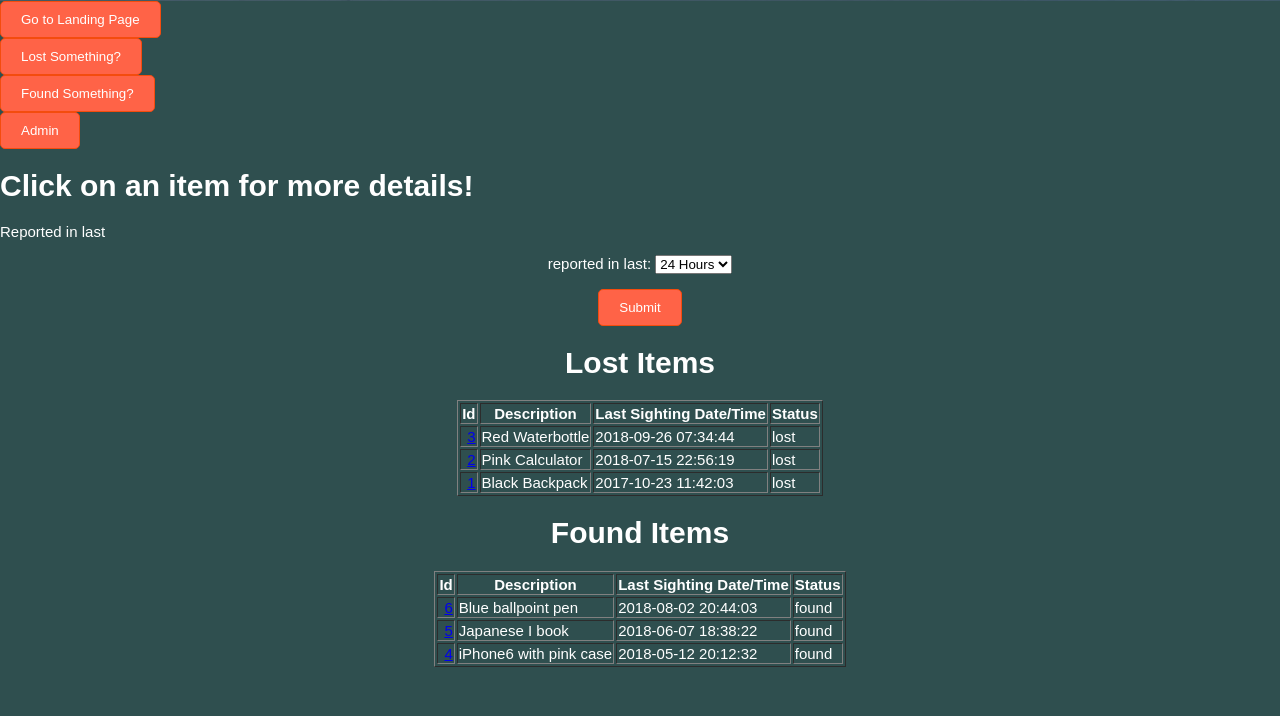
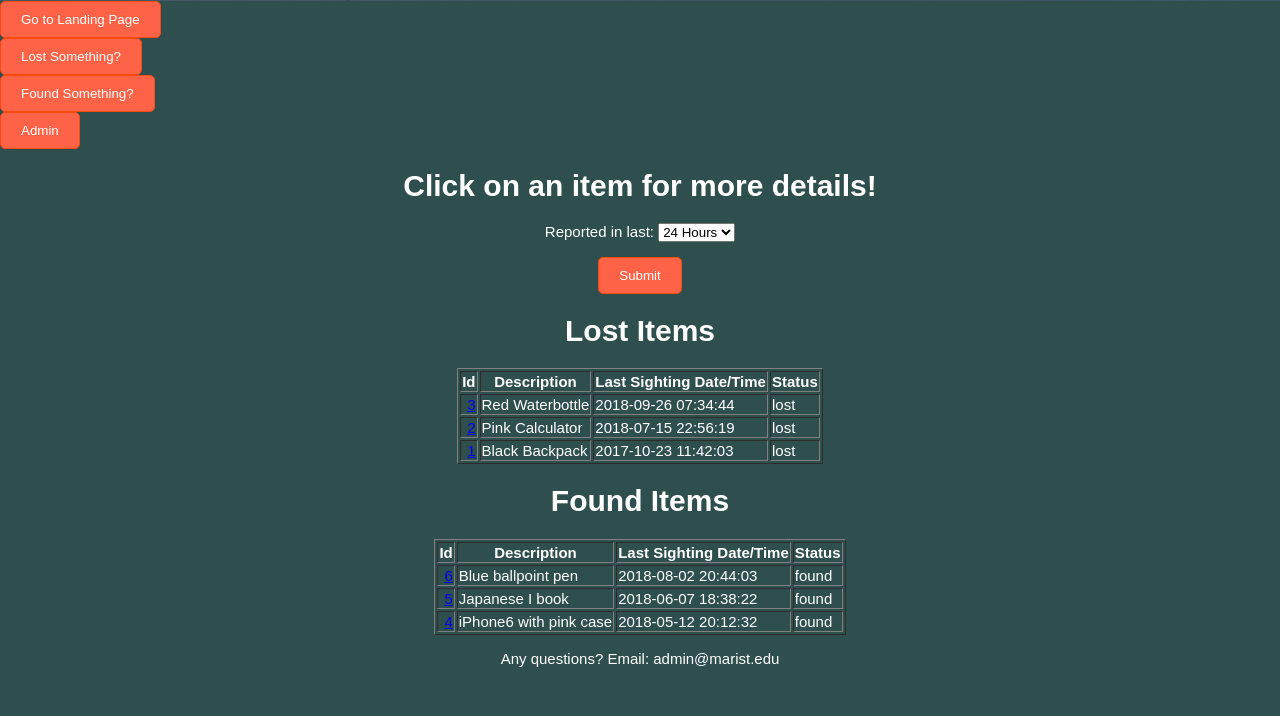
Before and after one commit to melissachodziutko/limbo, a PHP site: page /QuickLinksLIMBO.php in a window 1280 px wide. Shown: the part 399-1115 px from the top of the page. Run offline with PHP 8.4, Linux system fonts and the light colour scheme; data comes from the database, SQL or seed files in the repository.

Commit message:
Add files via upload

```diff
--- a/QuickLinksLIMBO.php
+++ b/QuickLinksLIMBO.php
@@ -88,19 +88,20 @@ input[type=submit]:hover {
         <input type="submit" value="Admin" />
         </form>
             </div>
+         <center>
 		<h1> Click on an item for more details! </h1>
 		<p>
-			Reported in last
 
-  <center>
+
 <form action="QuickLinksLIMBO.php" method="POST">
-<p>reported in last:
+<p>Reported in last:
     <select id="id" name="id">
   <option value="1">24 Hours</option>
   <option value="2">7 Days</option>
   <option value="3">30 Days</option>
 <option value="4">1 Year</option>
 </select>
+
 <?php
     require( 'includes/connect_db.php' ) ;
     # Includes these helper functions
@@ -125,8 +126,11 @@ input[type=submit]:hover {
         ?>
 </form>
 		</p>
-		<br>
+
+    <p>Any questions? Email: admin@marist.edu</p>
+    <br>
         <br>
          </center>
+
      </body>
 </html>
```
